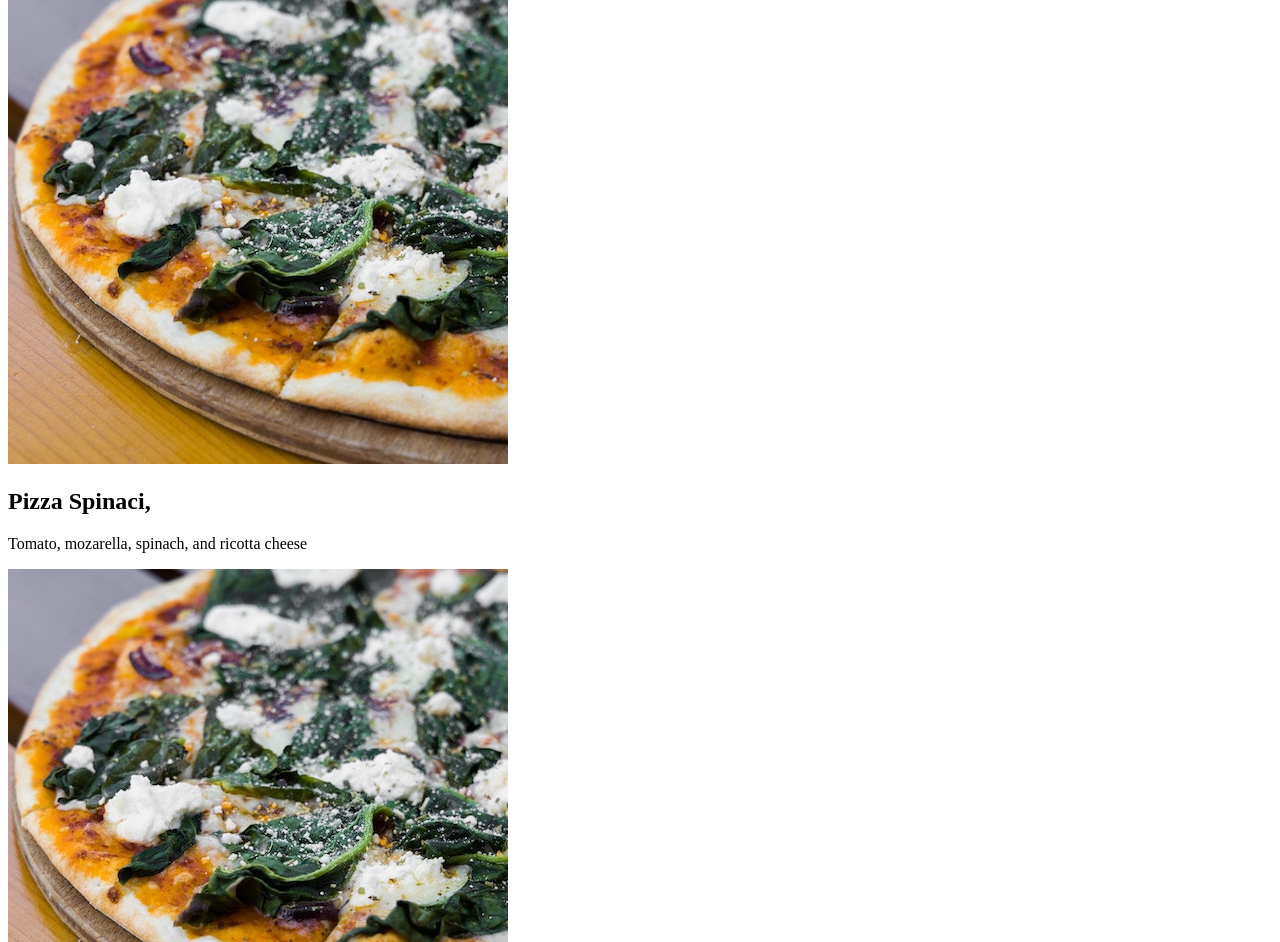
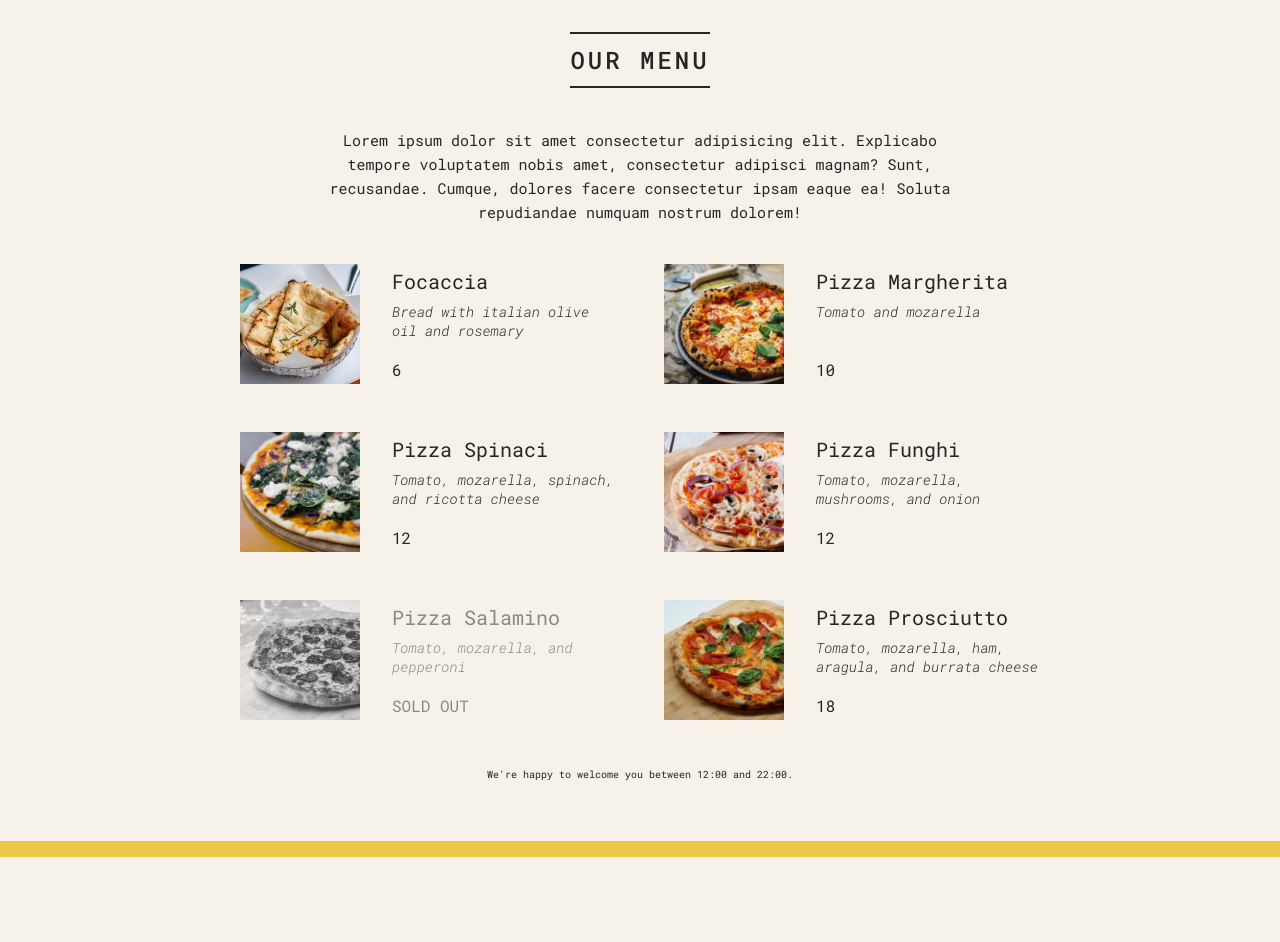
Before and after one commit to raymondim/03-pizza-menu, a React app: page / in a window 1280 px wide. Shown: the part 116-1058 px from the top of the page. After the commit the page ends 973 px from the top, so only its background shows below. Built offline with nearby package versions, Linux system fonts and the light colour scheme.

Commit message:
Finished up the app

```diff
--- a/public/index.html
+++ b/public/index.html
@@ -24,7 +24,7 @@
       work correctly both with client-side routing and a non-root public URL.
       Learn how to configure a non-root public URL by running `npm run build`.
     -->
-    <title>React App</title>
+    <title>Sweet Pizza Menu!</title>
   </head>
   <body>
     <noscript>You need to enable JavaScript to run this app.</noscript>
--- a/src/index.js
+++ b/src/index.js
@@ -1,5 +1,6 @@
 import React from 'react';
 import ReactDOM from 'react-dom/client';
+import './index.css';
 
 const pizzaData = [
   {
@@ -49,21 +50,111 @@ const pizzaData = [
 function App() {
   const x = 'blah';
   return (
-    <div>
-      <h1>Hello React!</h1>
-      <Pizza />
-      <Pizza />
-      <Pizza />
+    <div className='container'>
+      <Header />
+      <Menu />
+      <Footer />
     </div>
   );
 }
 
-function Pizza() {
+function Header() {
+  //const style = { color: 'red', fontSize: '48px', textTransform: 'uppercase' };
+  const style = {};
   return (
-    <div>
-      <img src='pizzas\spinaci.jpg' alt='' />
-      <h2>Pizza Spinaci,</h2>
-      <p>Tomato, mozarella, spinach, and ricotta cheese</p>
+    <header className='header'>
+      <h1 style={style}>Coffee N' Comics</h1>
+    </header>
+  );
+}
+
+function Menu() {
+  const pizzas = pizzaData;
+  //const pizzas = [];
+  const numPizzas = pizzas.length;
+  return (
+    <main className='menu'>
+      <h2>Our Menu</h2>
+
+      {numPizzas > 0 ? (
+        <>
+          <p>
+            Lorem ipsum dolor sit amet consectetur adipisicing elit. Explicabo
+            tempore voluptatem nobis amet, consectetur adipisci magnam? Sunt,
+            recusandae. Cumque, dolores facere consectetur ipsam eaque ea!
+            Soluta repudiandae numquam nostrum dolorem!
+          </p>
+
+          <ul className='pizzas'>
+            {pizzas.map((pizza) => (
+              <Pizza
+                name={pizza.name}
+                ingredients={pizza.ingredients}
+                photoName={pizza.photoName}
+                price={pizza.price}
+                soldOut={pizza.soldOut}
+                key={pizza.name}
+              />
+            ))}
+          </ul>
+        </>
+      ) : (
+        <p>No Pizza for you!</p>
+      )}
+    </main>
+  );
+}
+
+function Pizza(props) {
+  return (
+    <li className={`pizza${props.soldOut ? ' sold-out' : ''}`}>
+      <img src={props.photoName} alt={props.name} />
+      <div>
+        <h3>{props.name}</h3>
+        <p>{props.ingredients}</p>
+        <span>{props.soldOut ? 'SOLD OUT' : props.price}</span>
+      </div>
+    </li>
+  );
+}
+
+function Footer() {
+  const hour = new Date().getHours();
+  const openHour = 12;
+  const closeHour = 22;
+  const isOpen = hour >= openHour && hour <= closeHour;
+
+  console.log(`Is Open: ${isOpen}`);
+  console.log(hour);
+
+  if (!isOpen)
+    return (
+      <p>
+        We're happy to welcome you between {openHour}:00 and {closeHour}:00.
+      </p>
+    );
+
+  return (
+    <footer className='footer'>
+      {/*{new Date().toLocaleTimeString()} We're currently open!*/}
+      {isOpen ? (
+        <Order closeHour={closeHour} />
+      ) : (
+        <p>
+          We're happy to welcome you between {openHour}:00 and {closeHour}:00.
+        </p>
+      )}
+
+      {/*isOpen ? <p>OPEN</p> : <p>CLOSED</p>*/}
+    </footer>
+  );
+}
+
+function Order({ closeHour }) {
+  return (
+    <div className='order'>
+      <p>We're open until {closeHour}:00. Come visit us or order online. </p>
+      <button className='btn'>Order</button>
     </div>
   );
 }
```
